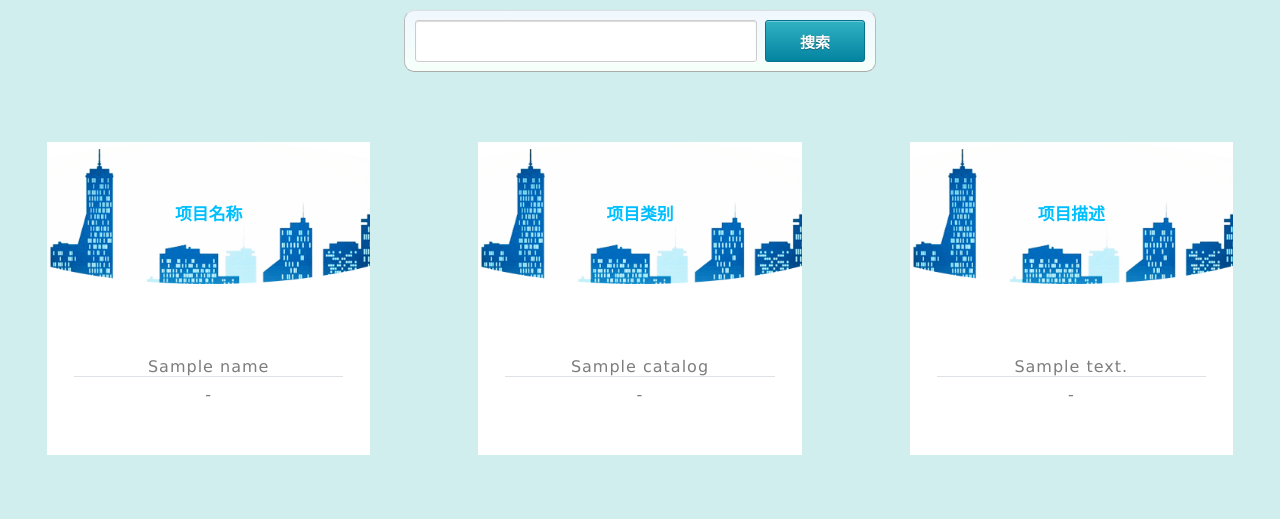
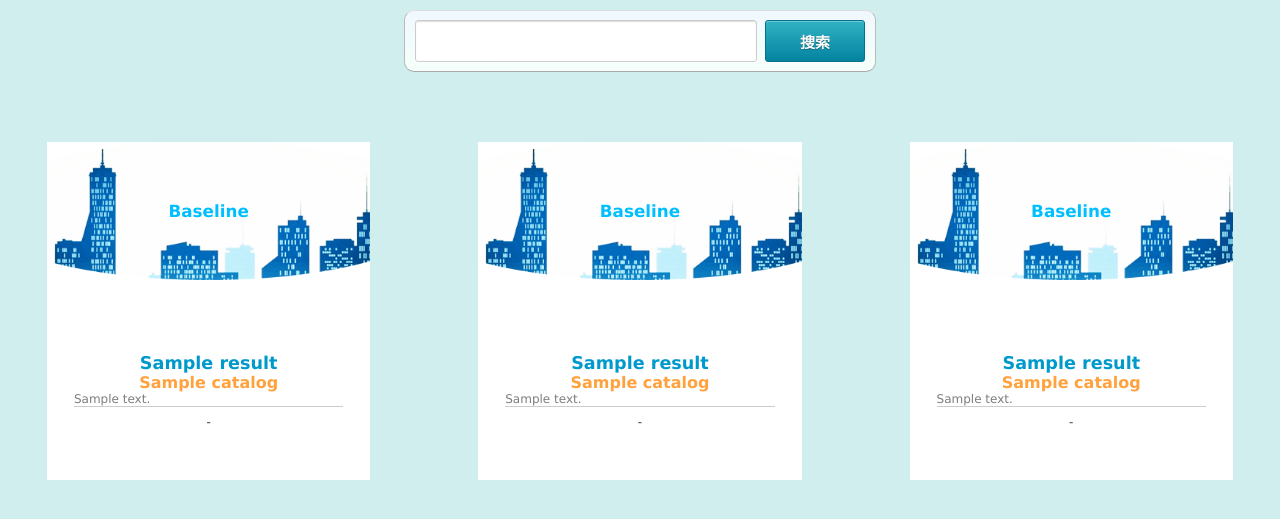
Before and after one commit to Aprilisyourlie/SimilarProject, a Django app: template templates/result.html in a window 1280 px wide. Shown: the top 519 px of the page. Run offline with Django 3.2, Linux system fonts and the light colour scheme; the template is opened without the code that fills it: most values are stand-ins (such as "Sample title", 1, 10 or a date in 2020).

Commit message:
Update result.html

```diff
--- a/templates/result.html
+++ b/templates/result.html
@@ -109,35 +109,38 @@
         /*或者width:100%;*/
         }
 
-
+        {#上内边距#}
         .py-2 {
             padding-top: 0.5rem !important;
         }
 
-        .mb-4, .my-4 {
+        .mb-4 {
             margin-bottom: 1.5rem !important;
         }
 
-        .mt-3, .my-3 {
+        .mt-3 {
           margin-top: 1rem !important;
         }
 
+        {#item下线#}
         .border-bottom {
-
-            border-bottom: 1px solid #DEE2E6 !important;
+            border-bottom: 1px solid #ccc !important;
         }
 
-        ul.list-unstyled li {
-        font-size: 14px;
+
+        .blue {
+            font-size: 1.1rem;
+            font-weight: 700;
+            color: #09c;
         }
 
-        ul.list-unstyled li {
-        font-size: 15px;
+        .or{
+            font-size: 1rem;
+            font-weight: 700;
+            color: #ffa23e;
         }
 
-        ul.list-unstyled li {
-            font-size: 16px;
-            letter-spacing: 1px;
+        .gr{
             color: #7d7d7d;
         }
 
@@ -211,17 +214,8 @@
             max-width: 33.333333%;
         }
 
-        {#下外边距#}
-        .my-lg-0 {
-            margin-bottom: 0 !important;
-        }
-
-        .my-3 {
-            margin-bottom: 1rem !important;
-        }
-
-        .card-deck{
-            padding: 0px;
+        .text-left {
+            text-align: left !important;
         }
 
         .text-center {
@@ -255,15 +249,41 @@
         <div class="price-info-grid col-lg-4">
             <div class="price-inner">
                 <div class = "price-header">
-                    <h4>项目名称</h4>
+                    <h4>Baseline</h4>
                 </div>
 
                 <div class="price-body">
                     <ul class="list-unstyled  mt-3 mb-4">
-                        {% for x in name %}
-                        <li class="border-bottom  py-2">
-                            <a>{{ x }}</a>
-                        </li>
+
+                        {% for x in result %}
+                            <li class="border-bottom  py-2">
+                            <a class= "blue">{{ x.name }}</a>
+                            <a class= "or">{{ x.catalog }}</a>
+                            <a class= "gr text-left">{{ x.description }}</a>
+                            </li>
+                        {% endfor %}
+
+                        <li class="py-2">-</li>
+                    </ul>
+                </div>
+            </div>
+
+        </div>
+
+        <div class="price-info-grid col-lg-4">
+            <div class="price-inner">
+                <div class = "price-header">
+                    <h4>Baseline</h4>
+                </div>
+
+                <div class="price-body">
+                    <ul class="list-unstyled  mt-3 mb-4">
+                        {% for x in result %}
+                            <li class="border-bottom  py-2">
+                            <a class= "blue">{{ x.name }}</a>
+                            <a class= "or">{{ x.catalog }}</a>
+                            <a class= "gr text-left">{{ x.description }}</a>
+                            </li>
                         {% endfor %}
                         <li class="py-2">-</li>
                     </ul>
@@ -275,35 +295,17 @@
         <div class="price-info-grid col-lg-4">
             <div class="price-inner">
                 <div class = "price-header">
-                    <h4>项目类别</h4>
+                    <h4>Baseline</h4>
                 </div>
 
                 <div class="price-body">
                     <ul class="list-unstyled  mt-3 mb-4">
-                        {% for x in catalog %}
-                        <li class="border-bottom  py-2">
-                            <a>{{ x }}</a>
-                        </li>
-                        {% endfor %}
-                        <li class="py-2">-</li>
-                    </ul>
-                </div>
-            </div>
-
-        </div>
-
-        <div class="price-info-grid col-lg-4">
-            <div class="price-inner">
-                <div class = "price-header">
-                    <h4>项目描述</h4>
-                </div>
-
-                <div class="price-body">
-                    <ul class="list-unstyled  mt-3 mb-4">
-                        {% for x in description %}
-                        <li class="border-bottom  py-2 ">
-                            <a>{{ x }}</a>
-                        </li>
+                        {% for x in result %}
+                            <li class="border-bottom  py-2">
+                            <a class= "blue">{{ x.name }}</a>
+                            <a class= "or">{{ x.catalog }}</a>
+                            <a class= "gr text-left">{{ x.description }}</a>
+                            </li>
                         {% endfor %}
                         <li class="py-2">-</li>
                     </ul>
```
